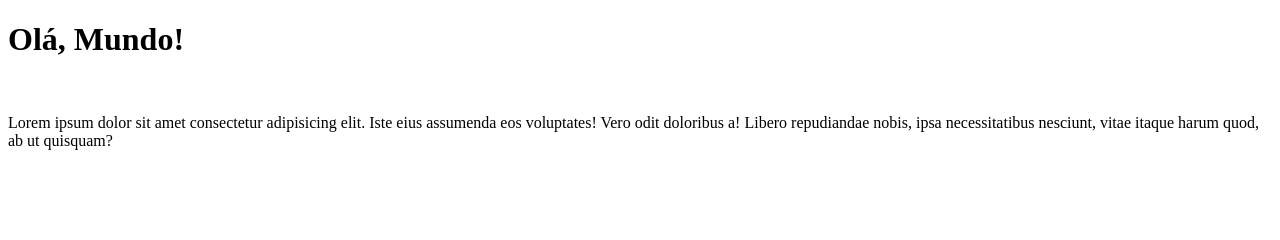
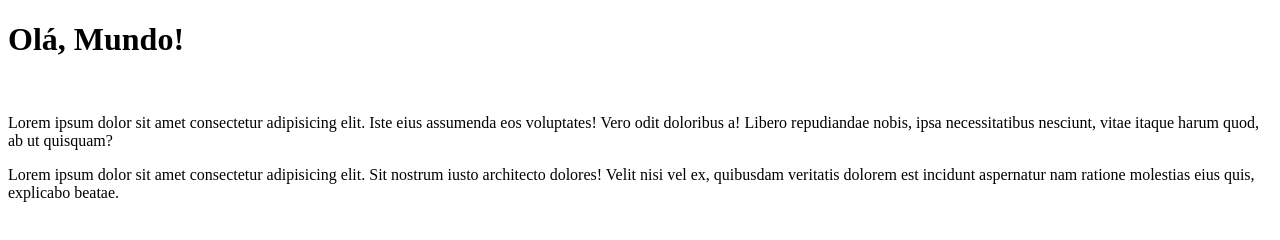
Before and after one commit to Hermelindod/Ola-Mundo, a plain HTML site: page site-exemplo/index.html in a window 1280 px wide. Drawn offline with Linux system fonts and the light colour scheme.

Commit message:
Adicionei um parágrafo no Index

```diff
--- a/site-exemplo/index.html
+++ b/site-exemplo/index.html
@@ -10,6 +10,7 @@
     <h1>Olá, Mundo!</h1>
     <br>
     <p>Lorem ipsum dolor sit amet consectetur adipisicing elit. Iste eius assumenda eos voluptates! Vero odit doloribus a! Libero repudiandae nobis, ipsa necessitatibus nesciunt, vitae itaque harum quod, ab ut quisquam?</p>
+    <p>Lorem ipsum dolor sit amet consectetur adipisicing elit. Sit nostrum iusto architecto dolores! Velit nisi vel ex, quibusdam veritatis dolorem est incidunt aspernatur nam ratione molestias eius quis, explicabo beatae.</p>
 
 </body>
 </html>
```
